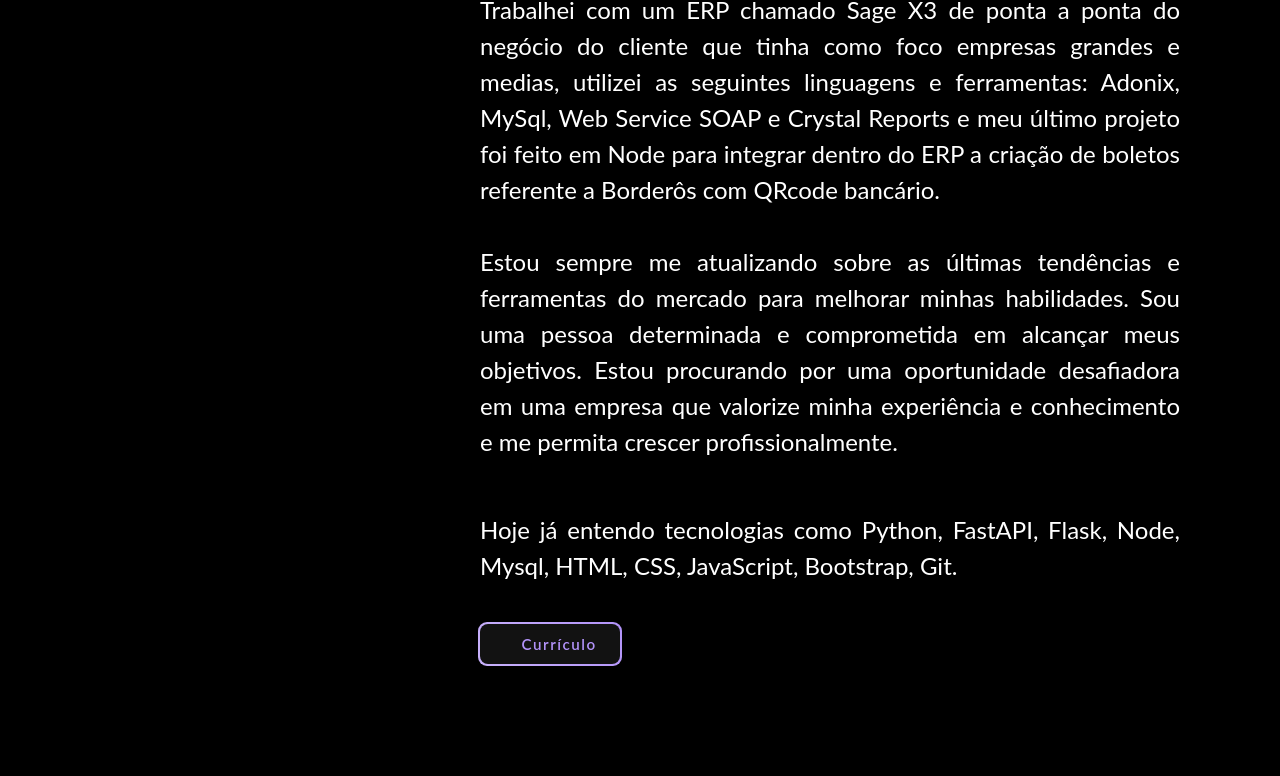
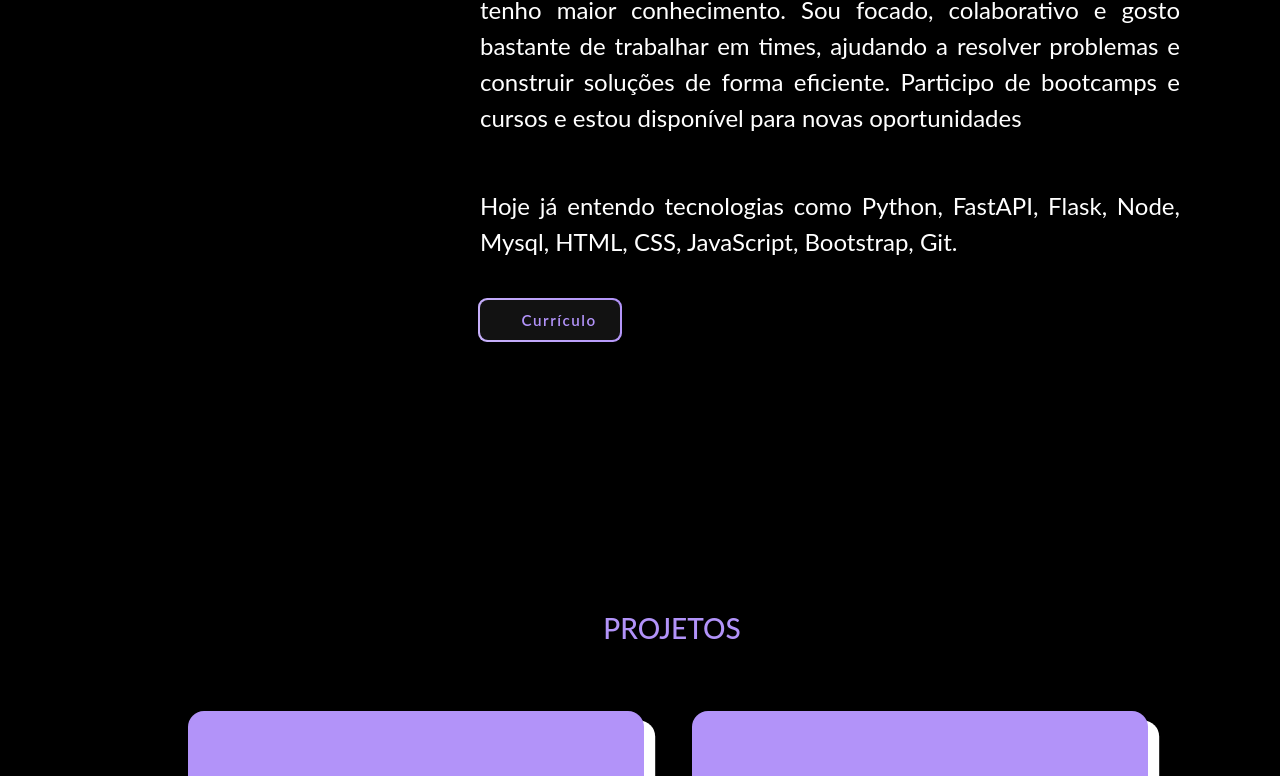
Before and after one commit to MateusSanchesRodriguez/Portfolio, a plain HTML site: page index.html in a window 1280 px wide. Shown: the part 444-1220 px from the top of the page. Drawn offline with nearby package versions, Linux system fonts and the light colour scheme; some packages are replaced by stand-ins of ours; a script that the page names is missing.

Commit message:
Att sobre mim e mudando o CV

```diff
--- a/index.html
+++ b/index.html
@@ -7,6 +7,7 @@
       name="viewport"
       content="width=device-width, initial-scale=1, shrink-to-fit=no"
     />
+
     <link rel="icon" href="Arquivos/pepe-hack-hack.gif" />
     <script
       src="https://cdn.jsdelivr.net/npm/bootstrap@5.2.3/dist/js/bootstrap.bundle.min.js"
@@ -119,25 +120,12 @@
             <div class="aboutMe">
               <p class="mainAboutMe">Sobre Mim</p>
               <p>
-                Meu nome é Mateus Sanches e sou um apaixonado por tecnologia e
-                por melhorar a qualidade de vida das pessoas. Possuo experiência
-                em Desenvolvimento Back End.
-                <br />
-                <br />
-                Trabalhei com um ERP chamado Sage X3 de ponta a ponta do negócio
-                do cliente que tinha como foco empresas grandes e medias,
-                utilizei as seguintes linguagens e ferramentas: Adonix, MySql,
-                Web Service SOAP e Crystal Reports e meu último projeto foi
-                feito em Node para integrar dentro do ERP a criação de boletos
-                referente a Borderôs com QRcode bancário.
-                <br />
-                <br />
-                Estou sempre me atualizando sobre as últimas tendências e
-                ferramentas do mercado para melhorar minhas habilidades. Sou uma
-                pessoa determinada e comprometida em alcançar meus objetivos.
-                Estou procurando por uma oportunidade desafiadora em uma empresa
-                que valorize minha experiência e conhecimento e me permita
-                crescer profissionalmente.
+                Sou um estudante de tecnologia apaixonado por software. Desde pequeno sou gamer e essa
+                paixão influenciou minha escolha profissional. Tenho estudado bastante para aprimorar meus
+                conhecimentos em Python, além das demais linguagens que já tenho maior conhecimento. Sou
+                focado, colaborativo e gosto bastante de trabalhar em times, ajudando a resolver problemas e
+                construir soluções de forma eficiente. Participo de bootcamps e cursos e estou disponível para
+                novas oportunidades
                 <br />
                 <br />
               </p>
```
Also changed, not shown: Js/index.js (line endings or trailing spaces), 1 other file.
